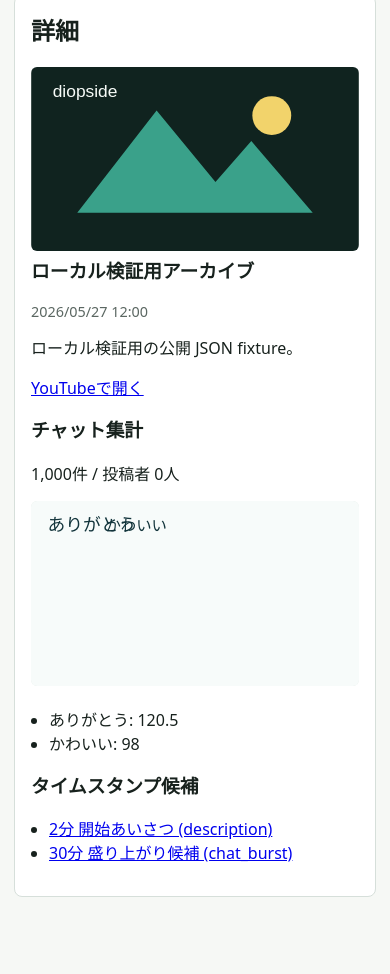
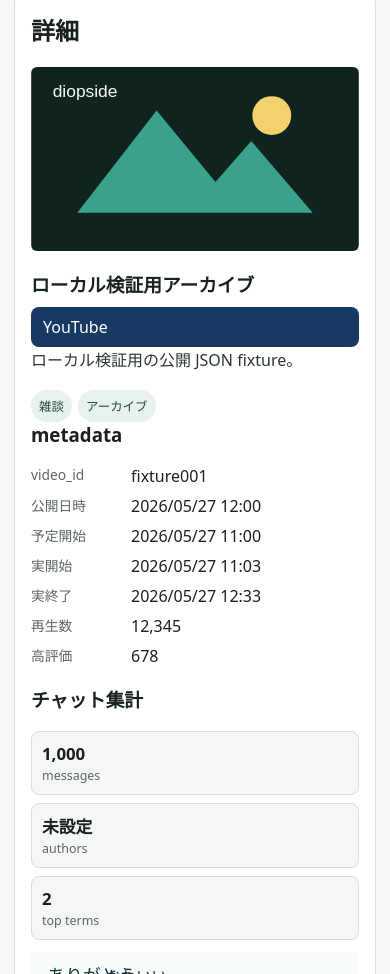
Before and after one commit to tsuji-tomonori/diopside-v5, a website: page apps/web/public/index.html in a window 390 px wide. Shown: the part 1190-2164 px from the top of the page. Drawn offline with Linux system fonts and the light colour scheme; files whose address does not match are found by name.

Commit message:
✨ feat(web): 動画詳細UIを整える (#27)
* ✨ feat(web): 動画詳細UIを整える

詳細paneにmetadata、tags、chat summary、wordcloud、timestamp候補の表示を追加し、欠損値は未設定として扱うようにした。

検証: git diff --check / npm test / npm run build / npm run e2e:local

* ✅ chore(task): 動画詳細UIタスクを完了

PR 作成後の受け入れ条件確認とセルフレビューコメントを記録し、task md を done に移動した。

```diff
--- a/apps/web/public/app.js
+++ b/apps/web/public/app.js
@@ -64,6 +64,7 @@ const el = (tag, attrs = {}, children = []) => {
 };
 
 const fmtDate = (value) => value ? new Intl.DateTimeFormat("ja-JP", { dateStyle: "medium", timeStyle: "short" }).format(new Date(value)) : "日時未設定";
+const fmtNumber = (value) => Number.isFinite(Number(value)) ? Number(value).toLocaleString("ja-JP") : "未設定";
 const fmtDuration = (seconds) => {
   if (!Number.isFinite(Number(seconds))) return "時間未設定";
   const h = Math.floor(Number(seconds) / 3600);
@@ -214,18 +215,51 @@ const showDetail = async (video) => {
   els.detail.replaceChildren(el("p", { text: "読み込み中" }));
   const detail = await json(video.detail_path);
   rememberHistory(video.video_id);
-  const terms = (detail.chat_summary?.top_terms || []).map((item) => el("li", { text: `${item.term}: ${item.score}` }));
-  const timestamps = (detail.timestamps || []).map((item) => el("li", {}, [
-    el("a", { href: `${detail.video.youtube_url}&t=${item.offset_sec}s`, target: "_blank", rel: "noreferrer", text: `${fmtDuration(item.offset_sec)} ${item.label} (${item.source})` })
-  ]));
+  const detailVideo = detail.video || {};
+  const live = detailVideo.live_details || {};
+  const statistics = detailVideo.statistics || {};
+  const tags = detailVideo.tags || video.tags || [];
+  const terms = (detail.chat_summary?.top_terms || []).map((item) => el("li", { text: `${item.term}: ${fmtNumber(item.score)}` }));
+  const timestamps = (detail.timestamps || []).map((item) => {
+    const offset = Number(item.offset_sec || 0);
+    const href = detailVideo.youtube_url ? `${detailVideo.youtube_url}&t=${offset}s` : null;
+    const evidence = (item.evidence_terms || []).join(" / ") || "根拠語なし";
+    return el("li", { class: "timestamp-item" }, [
+      href
+        ? el("a", { href, target: "_blank", rel: "noreferrer", text: `${fmtDuration(offset)} ${item.label}` })
+        : el("span", { text: `${fmtDuration(offset)} ${item.label}` }),
+      el("p", { class: "detail-meta", text: `${item.source || "source未設定"} / score ${fmtNumber(item.score)} / messages ${fmtNumber(item.message_count)}` }),
+      el("p", { class: "detail-meta", text: evidence })
+    ]);
+  });
+  const metadataRows = [
+    ["video_id", detailVideo.video_id || video.video_id || "未設定"],
+    ["公開日時", fmtDate(detailVideo.published_at || video.published_at)],
+    ["予定開始", fmtDate(live.scheduled_start_time || video.scheduled_start_time)],
+    ["実開始", fmtDate(live.actual_start_time)],
+    ["実終了", fmtDate(live.actual_end_time)],
+    ["再生数", fmtNumber(statistics.view_count)],
+    ["高評価", fmtNumber(statistics.like_count)]
+  ];
   els.detail.replaceChildren(
-    el("img", { src: video.thumbnail_url || "/assets/placeholder-thumbnail.svg", alt: "" }),
-    el("h3", { text: detail.video.title }),
-    el("p", { class: "detail-meta", text: fmtDate(detail.video.published_at) }),
-    el("p", { text: detail.video.description || "説明は未設定です。" }),
-    el("p", {}, [el("a", { href: detail.video.youtube_url, rel: "noreferrer", target: "_blank", text: "YouTubeで開く" })]),
+    el("img", { class: "detail-thumbnail", src: video.thumbnail_url || "/assets/placeholder-thumbnail.svg", alt: "" }),
+    el("div", { class: "detail-title-row" }, [
+      el("h3", { text: detailVideo.title || video.title || "タイトル未設定" }),
+      detailVideo.youtube_url ? el("a", { class: "primary-link", href: detailVideo.youtube_url, rel: "noreferrer", target: "_blank", text: "YouTube" }) : el("span", { class: "empty-state", text: "YouTube URL未設定" })
+    ]),
+    el("p", { class: "detail-description", text: detailVideo.description || "説明は未設定です。" }),
+    el("div", { class: "tag-row detail-tags" }, tags.length ? tags.map((tag) => el("button", { type: "button", class: "tag-pill", text: tag, onclick: () => selectTag(tag) })) : [el("span", { class: "empty-state", text: "タグ未設定" })]),
+    el("h3", { text: "metadata" }),
+    el("dl", { class: "metadata-grid" }, metadataRows.flatMap(([name, value]) => [
+      el("dt", { text: name }),
+      el("dd", { text: value })
+    ])),
     el("h3", { text: "チャット集計" }),
-    el("p", { text: `${Number(detail.chat_summary?.message_count || 0).toLocaleString("ja-JP")}件 / 投稿者 ${Number(detail.chat_summary?.unique_author_count || 0).toLocaleString("ja-JP")}人` }),
+    el("div", { class: "detail-stats" }, [
+      el("div", {}, [el("strong", { text: fmtNumber(detail.chat_summary?.message_count) }), el("span", { text: "messages" })]),
+      el("div", {}, [el("strong", { text: fmtNumber(detail.chat_summary?.unique_author_count) }), el("span", { text: "authors" })]),
+      el("div", {}, [el("strong", { text: terms.length ? String(terms.length) : "0" }), el("span", { text: "top terms" })])
+    ]),
     detail.chat_summary?.wordcloud_url ? el("img", { class: "wordcloud", src: detail.chat_summary.wordcloud_url, alt: "ワードクラウド" }) : el("p", { class: "empty-state", text: "ワードクラウドは未生成です。" }),
     el("ul", { class: "term-list" }, terms.length ? terms : [el("li", { text: "集計語なし" })]),
     el("h3", { text: "タイムスタンプ候補" }),
--- a/apps/web/public/styles.css
+++ b/apps/web/public/styles.css
@@ -285,6 +285,11 @@ select {
   padding: 3px 8px;
 }
 
+.detail-tags .tag-pill {
+  border: 0;
+  min-height: 32px;
+}
+
 .detail-pane {
   background: #ffffff;
   border: 1px solid #d6dfda;
@@ -293,16 +298,93 @@ select {
   padding: 16px;
 }
 
-.detail-pane img {
+.detail-thumbnail,
+.detail-pane img.wordcloud {
   aspect-ratio: 16 / 9;
   border-radius: 6px;
   object-fit: cover;
   width: 100%;
 }
 
+.detail-title-row {
+  align-items: start;
+  display: grid;
+  gap: 10px;
+  grid-template-columns: minmax(0, 1fr) auto;
+  margin-top: 14px;
+}
+
+.detail-title-row h3 {
+  margin-bottom: 0;
+}
+
+.primary-link {
+  background: #183a62;
+  border-radius: 8px;
+  color: #ffffff;
+  display: inline-flex;
+  min-height: 40px;
+  padding: 9px 12px;
+  text-decoration: none;
+}
+
+.detail-description {
+  color: #2b3732;
+  line-height: 1.65;
+}
+
+.metadata-grid {
+  display: grid;
+  gap: 8px 12px;
+  grid-template-columns: minmax(88px, auto) minmax(0, 1fr);
+  margin: 0 0 18px;
+}
+
+.metadata-grid dt {
+  color: #5b6762;
+  font-size: 0.86rem;
+}
+
+.metadata-grid dd {
+  margin: 0;
+}
+
+.detail-stats {
+  display: grid;
+  gap: 8px;
+  grid-template-columns: repeat(3, minmax(0, 1fr));
+  margin-bottom: 12px;
+}
+
+.detail-stats div {
+  background: #f4f7f5;
+  border: 1px solid #d6dfda;
+  border-radius: 8px;
+  display: grid;
+  gap: 2px;
+  padding: 10px;
+}
+
+.detail-stats strong {
+  font-size: 1.05rem;
+}
+
+.detail-stats span {
+  color: #5b6762;
+  font-size: 0.78rem;
+}
+
 .term-list,
 .timestamp-list {
   padding-left: 18px;
+}
+
+.timestamp-item {
+  margin-bottom: 12px;
+}
+
+.timestamp-item p {
+  margin-bottom: 2px;
 }
 
 .bottom-nav {
@@ -444,4 +526,9 @@ select:focus-visible {
   .video-main {
     grid-template-columns: 112px minmax(0, 1fr);
   }
+
+  .detail-title-row,
+  .detail-stats {
+    grid-template-columns: 1fr;
+  }
 }
```
Also changed, not shown: reports/working/20260529-1330-video-detail-ui-report.md (added, +51 -0 lines), tasks/done/20260529-1330-video-detail-ui.md (added, +72 -0 lines).
